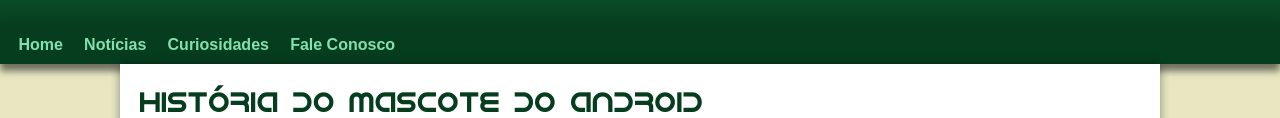
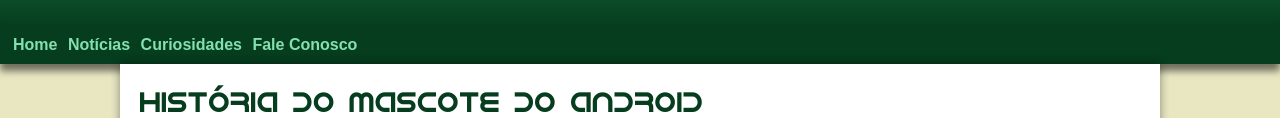
Before and after one commit to Iamlucaslima-dev/html-css, a plain HTML site: page exercicios/ex031-desafio/index.html in a window 1280 px wide. Shown: the part 164-282 px from the top of the page. Drawn offline with Linux system fonts and the light colour scheme.

Commit message:
padding nav>a

```diff
--- a/exercicios/ex031-desafio/style.css
+++ b/exercicios/ex031-desafio/style.css
@@ -69,7 +69,7 @@ box-shadow: 0px 7px 7px rgba(0, 0, 0, 0.527);
 
 nav > a {
 color: var(--cor1);
-padding: 8.4px;
+padding: 3px;
 text-decoration: none;
 font-weight: bold;
 
```
